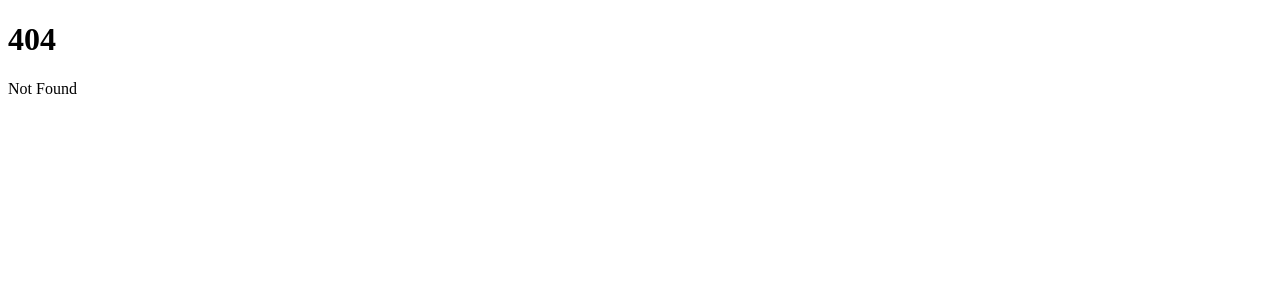
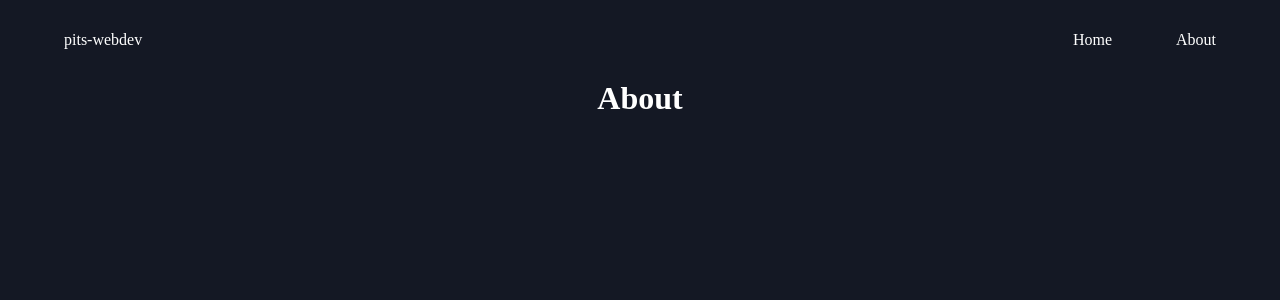
Before and after one commit to Pits-webdev/pitswebdev, a SvelteKit app: page /about in a window 1280 px wide. Before the commit this address had no page. Shown: the top 300 px of the page. Built offline with nearby package versions, Linux system fonts and the light colour scheme.

Commit message:
add global css

```diff
--- /dev/null
+++ b/src/lib/Navbar.svelte
@@ -0,0 +1,33 @@
+<script></script>
+
+<header class="header">
+	<nav class="navbar container_xl">
+		<a href="/" class="logo">pits-webdev</a>
+
+		<ul class="menu">
+			<li><a href="/" class="link">Home</a></li>
+			<li><a href="/about" class="link">About</a></li>
+		</ul>
+	</nav>
+</header>
+
+<style>
+	.header {
+		width: 100%;
+		height: var(--header_height);
+	}
+
+	.navbar {
+		height: 100%;
+		display: flex;
+		align-items: center;
+		justify-content: space-between;
+		margin: 0 auto;
+	}
+
+	.menu {
+		display: flex;
+		align-items: center;
+		gap: 6.4rem;
+	}
+</style>
--- /dev/null
+++ b/src/lib/css/global.css
@@ -0,0 +1,50 @@
+:root {
+	--bg: hsl(225, 29%, 11%);
+	--white: hsl(0, 0%, 100%);
+	--header_height: 8rem;
+}
+
+* {
+	margin: 0;
+	padding: 0;
+	box-sizing: border-box;
+}
+
+html {
+	width: 100%;
+	height: 100%;
+	font-size: 10px;
+}
+
+body {
+	width: 100%;
+	height: 100%;
+	font-size: 1.6rem;
+	background-color: var(--bg);
+	color: var(--white);
+}
+
+ul {
+	list-style: none;
+}
+
+a {
+	text-decoration: none;
+	color: var(--white);
+}
+
+img {
+	width: 100%;
+	object-fit: cover;
+	display: block;
+}
+
+.txt_center {
+	text-align: center;
+}
+
+.container_xl {
+	width: 90%;
+	height: max-content;
+	margin: 0 auto;
+}
--- /dev/null
+++ b/src/routes/+layout.svelte
@@ -0,0 +1,8 @@
+<script>
+	import '$lib/css/global.css';
+	import Navbar from '$lib/Navbar.svelte';
+</script>
+
+<Navbar />
+
+<slot />
--- /dev/null
+++ b/src/routes/about/+page.svelte
@@ -0,0 +1,6 @@
+<div class="about container_xl">
+	<h1 class="txt_center">About</h1>
+</div>
+
+<style>
+</style>
```
Also changed, not shown: src/routes/+page.svelte (+20 -2 lines), static/images/hammer.png (added).
